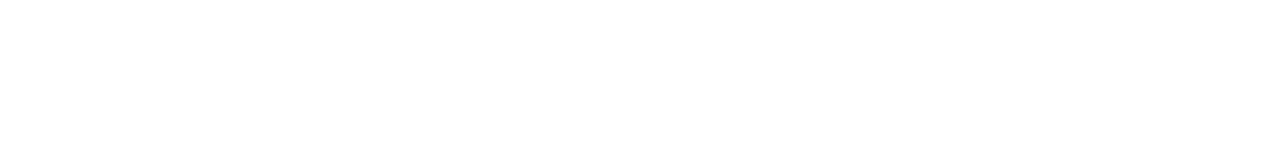
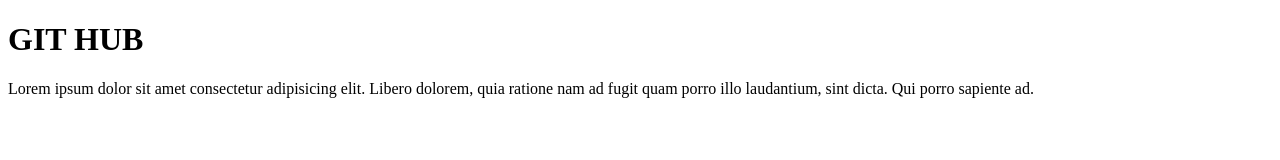
Before and after one commit to shuvrasaha/my-second-repo, a plain HTML site: page index.html in a window 1280 px wide. Drawn offline with Linux system fonts and the light colour scheme.

Commit message:
paragraph

```diff
--- a/index.html
+++ b/index.html
@@ -7,6 +7,7 @@
     <title>Document</title>
 </head>
 <body>
-
+    <h1>GIT HUB</h1>
+    <p>Lorem ipsum dolor sit amet consectetur adipisicing elit. Libero dolorem, quia ratione nam ad fugit quam porro illo laudantium, sint dicta. Qui porro sapiente ad.</p>
 </body>
 </html>
```
